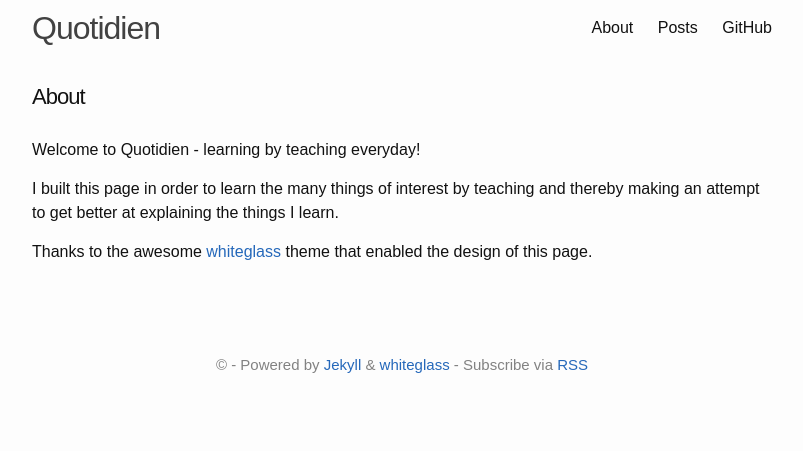
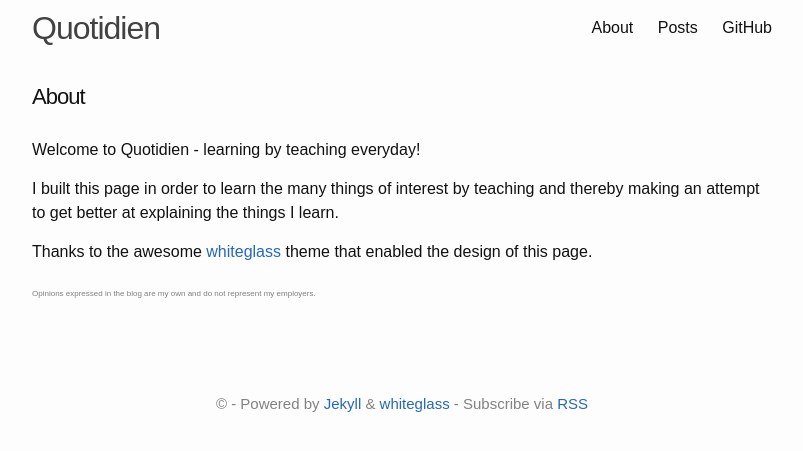
Before and after one commit to dotkay/dotkay.github.io, a Jekyll site: the page built from about.md, in a window 1280 px wide. Shown: the top 451 px of the page, without its empty margins (238-1041 px from the left). Built offline with Jekyll 4.4.1, drawn with Linux system fonts in a browser that asks for light colours.

Commit message:
added note to about

```diff
--- a/about.md
+++ b/about.md
@@ -10,4 +10,8 @@ I built this page in order to learn the many things of interest by teaching and
 
 Thanks to the awesome [whiteglass] theme that enabled the design of this page.
 
+<span style="color:gray; font-size: 50%; text-align: center;">
+Opinions expressed in the blog are my own and do not represent my employers.
+</span>
+
 [whiteglass]: https://github.com/yous/whiteglass
```
